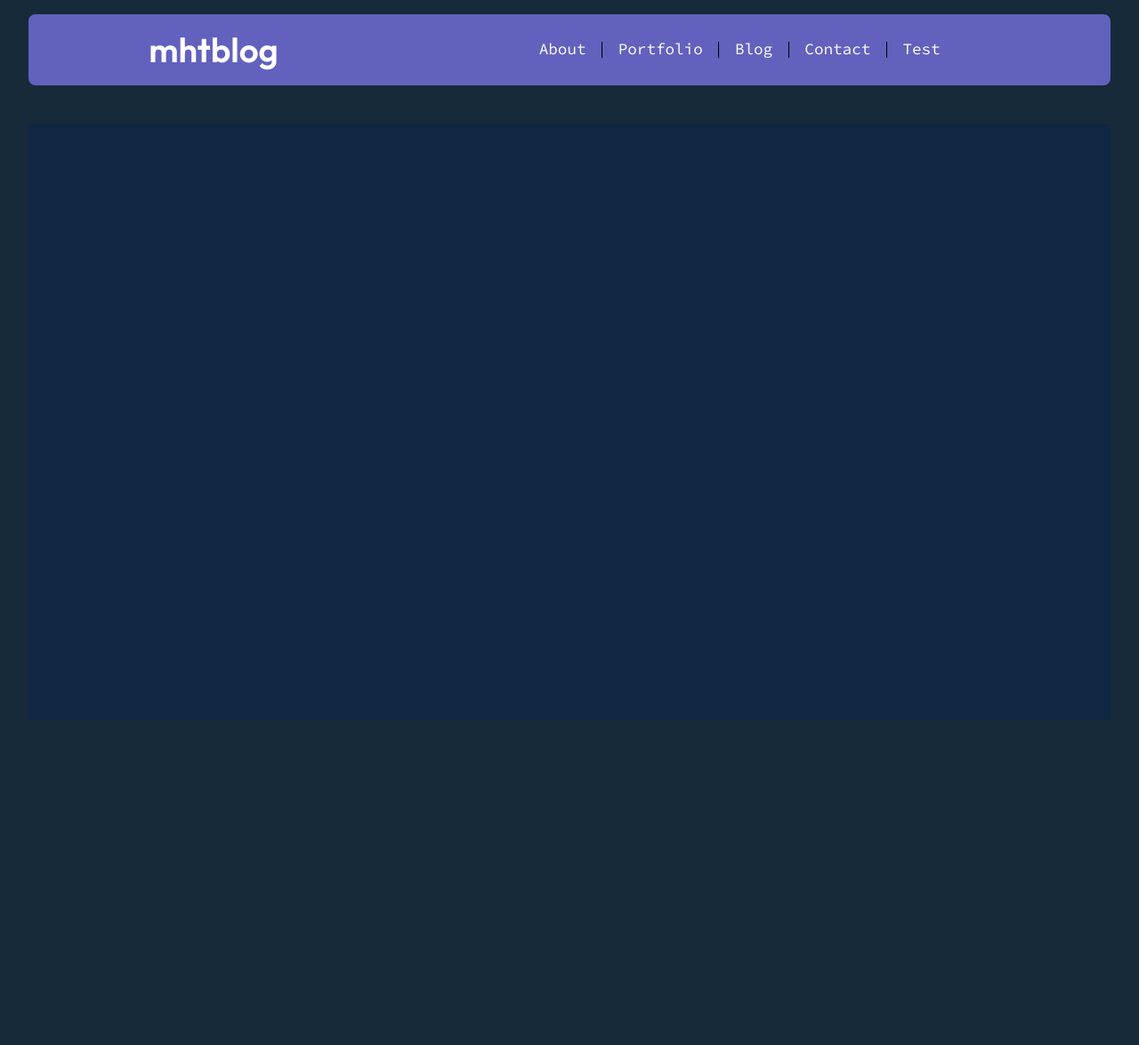
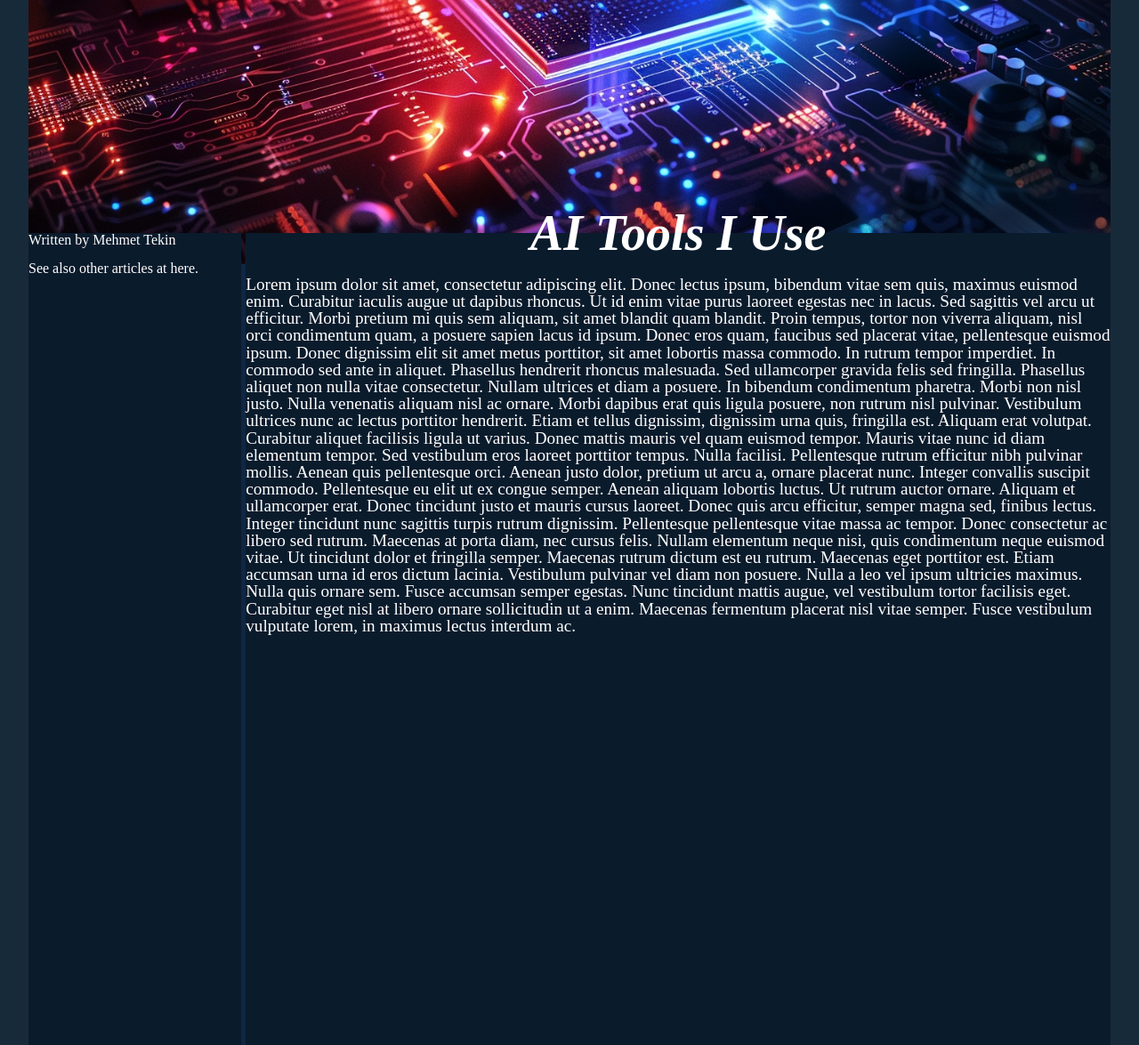
Before and after one commit to mhttekin/cvwebsite, a PHP site: page /blogarticle.html in a window 1280 px wide. Shown: the whole page at 89% size. Run offline with PHP 8.4, Linux system fonts and the light colour scheme; some web fonts are replaced.

Commit message:
with article

```diff
--- a/blogarticle.html
+++ b/blogarticle.html
@@ -29,12 +29,25 @@
 
                </div>
                <aside class="left-bar">
-
+                 <h3>Written by Mehmet Tekin </h3><br>
+                 <h3>See also other articles <a id="hyperlink" href="blogpage.html">at here.</a> </h3>
                </aside>
                <div class="article-text">
+                  <h1>AI Tools I Use</h1>
+                  <p>
+
+Lorem ipsum dolor sit amet, consectetur adipiscing elit. Donec lectus ipsum, bibendum vitae sem quis, maximus euismod enim. Curabitur iaculis augue ut dapibus rhoncus. Ut id enim vitae purus laoreet egestas nec in lacus. Sed sagittis vel arcu ut efficitur. Morbi pretium mi quis sem aliquam, sit amet blandit quam blandit. Proin tempus, tortor non viverra aliquam, nisl orci condimentum quam, a posuere sapien lacus id ipsum. Donec eros quam, faucibus sed placerat vitae, pellentesque euismod ipsum. Donec dignissim elit sit amet metus porttitor, sit amet lobortis massa commodo. In rutrum tempor imperdiet. In commodo sed ante in aliquet. Phasellus hendrerit rhoncus malesuada.
+
+Sed ullamcorper gravida felis sed fringilla. Phasellus aliquet non nulla vitae consectetur. Nullam ultrices et diam a posuere. In bibendum condimentum pharetra. Morbi non nisl justo. Nulla venenatis aliquam nisl ac ornare. Morbi dapibus erat quis ligula posuere, non rutrum nisl pulvinar. Vestibulum ultrices nunc ac lectus porttitor hendrerit. Etiam et tellus dignissim, dignissim urna quis, fringilla est. Aliquam erat volutpat. Curabitur aliquet facilisis ligula ut varius. Donec mattis mauris vel quam euismod tempor. Mauris vitae nunc id diam elementum tempor.
+
+Sed vestibulum eros laoreet porttitor tempus. Nulla facilisi. Pellentesque rutrum efficitur nibh pulvinar mollis. Aenean quis pellentesque orci. Aenean justo dolor, pretium ut arcu a, ornare placerat nunc. Integer convallis suscipit commodo. Pellentesque eu elit ut ex congue semper.
+
+Aenean aliquam lobortis luctus. Ut rutrum auctor ornare. Aliquam et ullamcorper erat. Donec tincidunt justo et mauris cursus laoreet. Donec quis arcu efficitur, semper magna sed, finibus lectus. Integer tincidunt nunc sagittis turpis rutrum dignissim. Pellentesque pellentesque vitae massa ac tempor. Donec consectetur ac libero sed rutrum. Maecenas at porta diam, nec cursus felis. Nullam elementum neque nisi, quis condimentum neque euismod vitae.
+
+Ut tincidunt dolor et fringilla semper. Maecenas rutrum dictum est eu rutrum. Maecenas eget porttitor est. Etiam accumsan urna id eros dictum lacinia. Vestibulum pulvinar vel diam non posuere. Nulla a leo vel ipsum ultricies maximus. Nulla quis ornare sem. Fusce accumsan semper egestas. Nunc tincidunt mattis augue, vel vestibulum tortor facilisis eget. Curabitur eget nisl at libero ornare sollicitudin ut a enim. Maecenas fermentum placerat nisl vitae semper. Fusce vestibulum vulputate lorem, in maximus lectus interdum ac.
+                  </p>
 
                </div>
-
             </div>
          </div>
      </div>
--- a/css/article.css
+++ b/css/article.css
@@ -47,21 +47,20 @@
   grid-column: 1 / 6;
   grid-row: 3 / 6;
   width:100%;
-  height: 100%;
+  min-height: 75em;
+  height: auto;
 }
 .article-container{
   display: grid;
   position: relative;
-  margin-top: -5em;
+  margin-top: -7em;
   width: 100%;
-  height: 100%;
   grid-template-columns: repeat(5, 1fr);
   grid-template-rows: repeat(3, 1fr);
   gap: 5px;
   background-color: #0F2743;
-  padding: 0.3em;
-  padding-bottom: 10em;
 }
+
 .hero-banner {
   grid-row: 1;
   grid-column: 1 / 6;
@@ -69,13 +68,32 @@
   background-position: center;
   background-repeat: no-repeat;
   overflow: hidden;
-  background-image: url('');
+  background-image: url('/img/hero1.png')
 }
 .left-bar {
   grid-row: 2 / 4;
   grid-column: 1 / 2;
 }
+
 .article-text {
   grid-row: 2 / 4;
   grid-column: 2 / 6;
 }
+.left-bar, .article-text {
+  margin-top: -2.5em;
+  position: relative;
+  z-index: 2;
+  color: white;
+  background-color: #0A1B2C;
+}
+.article-text h1 {
+  margin-top: -0.5em;
+  text-align: center;
+  font-style: italic;
+  font-weight: 700;
+  font-size: 3.5em;
+  margin-bottom: 0.35em;
+}
+.article-text p {
+  font-size: 1.2em;
+}
--- a/css/blog.css
+++ b/css/blog.css
@@ -59,7 +59,7 @@
   flex-direction: column;
   width: 100%;
   background-color: white;
-  border-radius: 1em;
+  border-radius: 0;
   box-shadow: 1em;
   height: 100%;
   background-size: cover;
```
Also changed, not shown: img/hero1.png (added).
